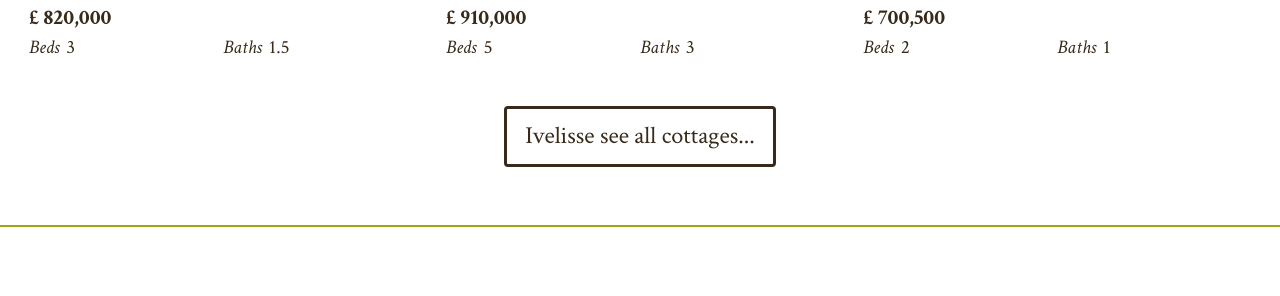
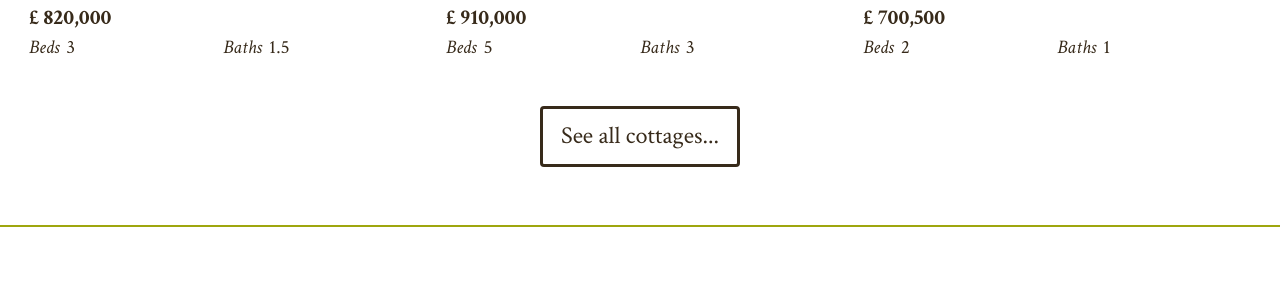
Before and after one commit to edgarbrignoni/jekyll-netlify-cms, a Jekyll site: the page built from index.html, in a window 1280 px wide. Shown: the part 1065-1361 px from the top of the page. Built offline with Jekyll 4.4.1, drawn with Linux system fonts in a browser that asks for light colours.

Commit message:
Update Pages “home”

```diff
--- a/_data/home.yml
+++ b/_data/home.yml
@@ -7,7 +7,7 @@ banner:
 cottages:
   title: Old English Cottages for Sale
   text: Browse our most recent selection of cozy English cottages for sale.
-  button: Ivelisse see all cottages...
+  button: See all cottages...
 blog:
   title: Follow along
   text: Read up on the recent happenings related to our business and English
```
